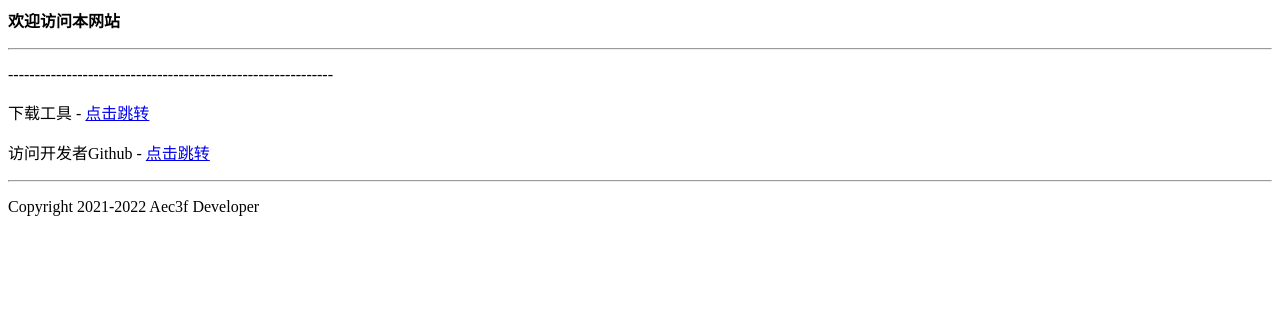
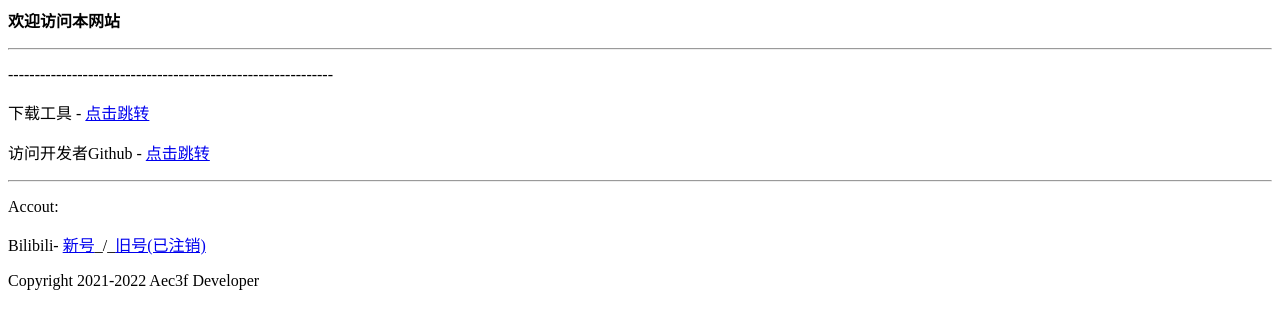
Before and after one commit to NetAec3fDev/NetAec3fDev.github.io, a plain HTML site: page index.html in a window 1280 px wide. Drawn offline with Linux system fonts and the light colour scheme.

Commit message:
Add files via upload

```diff
--- a/index.html
+++ b/index.html
@@ -1,7 +1,7 @@
 <html>
     <head>
         <meta charset="UTF-8">
-        <title> MTC 微型工具官网 </title>
+        <title> MTC 微工具官网 </title>
         <link rel="icon" href="titleicon.jpg"
     </head>
     <p><b>欢迎访问本网站</b></p>
@@ -13,5 +13,7 @@
     <p></p>
     <p></p>
     <hr/>
+    <p> Accout:</p>
+    <p> Bilibili- <a href="https://space.bilibili.com/1426318422">新号</a>_/_<a href="https://space.bilibili.com/369661043">旧号(已注销)</a></p>
     <p>Copyright 2021-2022 Aec3f Developer</p>
 </html>
```
